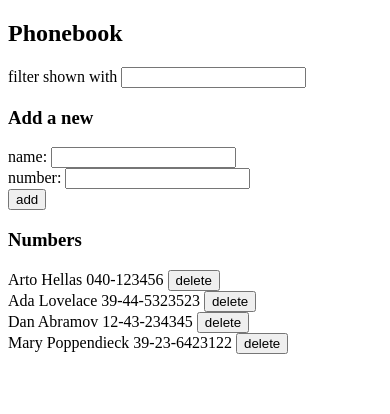
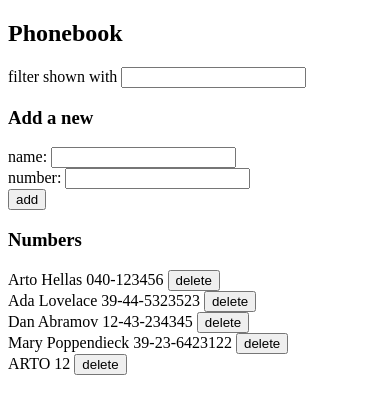
Before and after one commit to anirudhkannan9/fso_redo, a React (Create React App) app in the folder submissions/part2/phonebook/: page / in a window 390 px wide. Shown: the top 414 px of the page. Built offline with nearby package versions, Linux system fonts and the light colour scheme; data requests are answered from the project's data file.

Commit message:
Ex 2.18: phonebook step 10

```diff
--- a/submissions/part2/phonebook/db.json
+++ b/submissions/part2/phonebook/db.json
@@ -19,6 +19,11 @@
       "name": "Mary Poppendieck",
       "number": "39-23-6423122",
       "id": 4
+    },
+    {
+      "name": "ARTO",
+      "number": "12",
+      "id": 7
     }
   ]
 }
--- a/submissions/part2/phonebook/src/App.js
+++ b/submissions/part2/phonebook/src/App.js
@@ -36,8 +36,23 @@ const App = () => {
       number: newNumber
     }
 
-    if (persons.map(person => person.name).includes(newName)) {
-      window.alert(`${newName} is already added to phonebook`)
+    //check if person being added is already added
+      //if yes: clog something
+      //if no: normal request
+
+
+
+    if (persons.map(person => person.name.toLowerCase()).includes(newName.toLowerCase())) {
+      if (window.confirm(`${newName} is already added to phonebook, replace the old number with a new one?`)) {
+        const thisPerson = persons.filter(person => person.name.toLowerCase() === newName.toLowerCase())
+        const oldPersonObject = thisPerson[0]
+        const newPersonObject = { ...oldPersonObject, number: newNumber }
+        personService
+          .update(newPersonObject.id, newPersonObject)
+          .then(response => {
+            setPersons(persons.map(person => person.id === newPersonObject.id ? newPersonObject : person))
+          })
+      }
     } else {
 
       personService
@@ -89,7 +104,6 @@ const App = () => {
           person={person}
           deletePerson={() => deletePerson(person)}
         />
-
       )}
 
     </div>
--- a/submissions/part2/phonebook/src/services/persons.js
+++ b/submissions/part2/phonebook/src/services/persons.js
@@ -11,6 +11,11 @@ const create = newObject => {
     return request.then(response => response.data)
 }
 
+const update = (id, newObject) => {
+    const request = axios.put(`${baseUrl}/${id}`, newObject)
+    return request.then(response => response.data)
+}
+
 const deletePerson = (id) => {
     const request = axios.delete(`${baseUrl}/${id}`)
     return request.then(response => response.data)
@@ -18,4 +23,4 @@ const deletePerson = (id) => {
 
 
 
-export default { getAll, create, deletePerson }
+export default { getAll, create, update, deletePerson }
```
